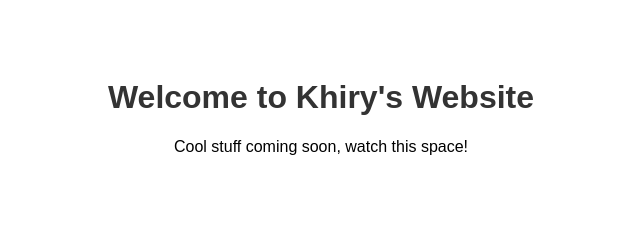
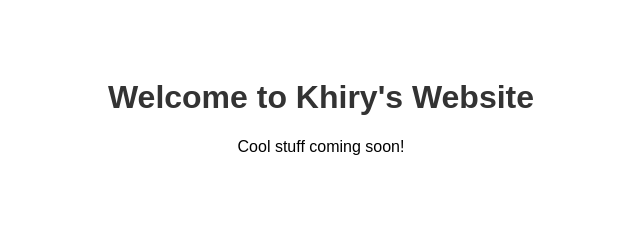
Before and after one commit to itsKhiry/itskhiry.github.io, a plain HTML site: page index.html in a window 1280 px wide. Shown: the whole page, without its empty margins (319-959 px from the left). Drawn offline with Linux system fonts and the light colour scheme.

Commit message:
Update index.html

```diff
--- a/index.html
+++ b/index.html
@@ -3,14 +3,13 @@
 <head>
     <meta charset="UTF-8">
     <meta name="viewport" content="width=device-width, initial-scale=1.0">
-    <title>My Website</title>
+    <title>Khiry's Website</title>
     <style>
         body { font-family: Arial, sans-serif; text-align: center; padding: 50px; }
         h1 { color: #333; }
     </style>
 </head>
-<body>
+<div class="hero" style="background-color: ##696766;">
     <h1>Welcome to Khiry's Website</h1>
-    <p>Cool stuff coming soon, watch this space!</p>
-</body>
-</html>
+    <p>Cool stuff coming soon!</p>
+</div>
```
